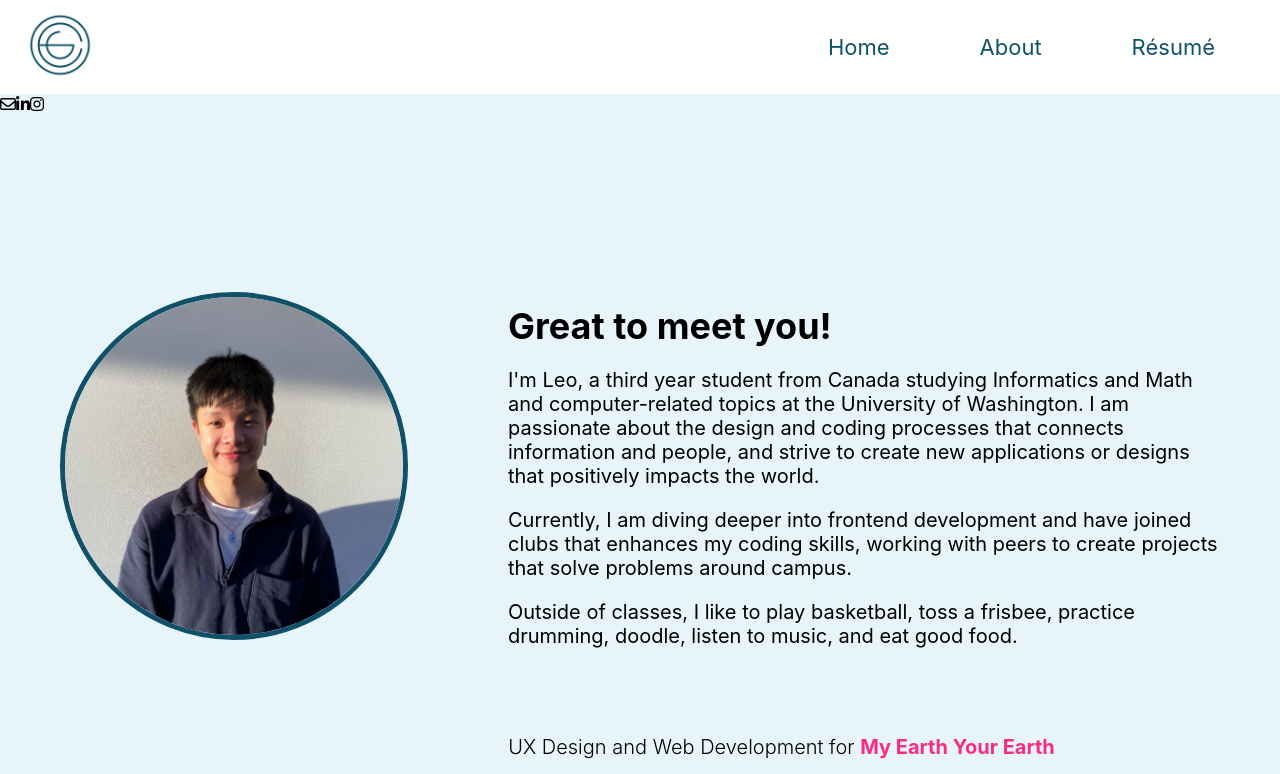
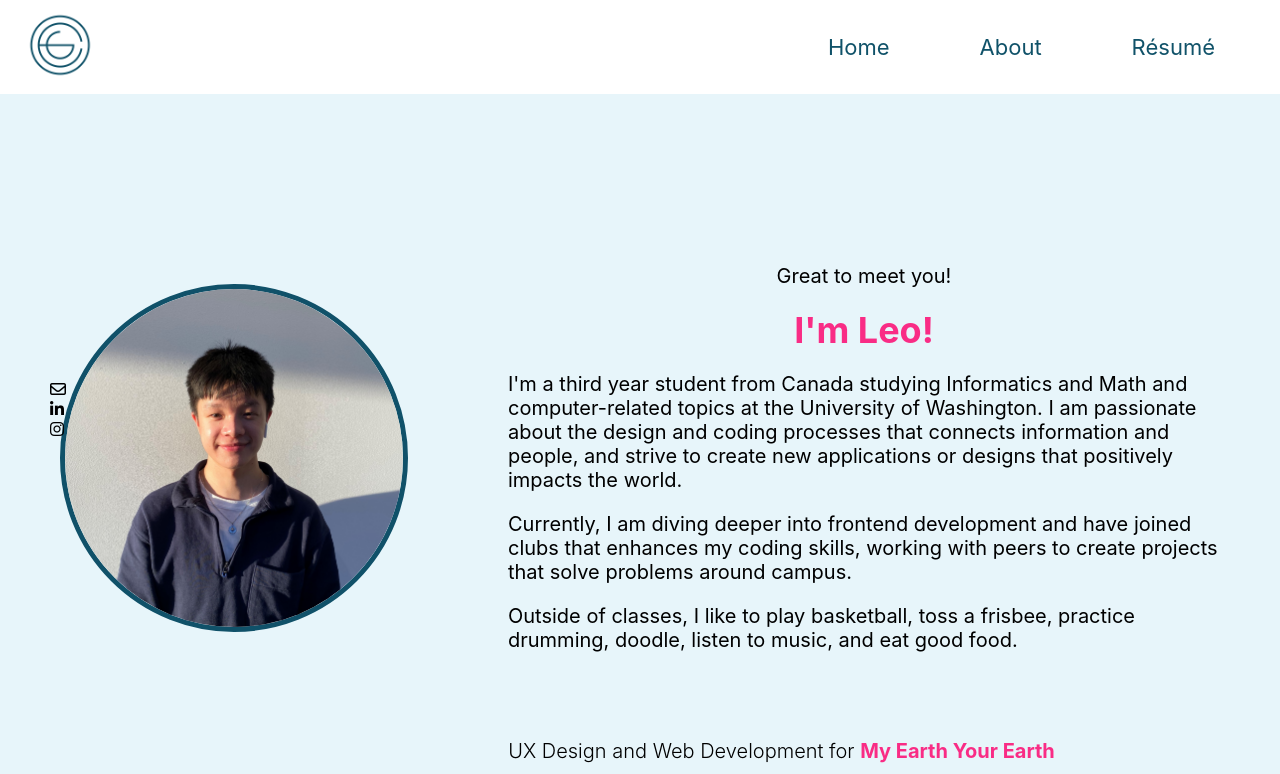
Before and after one commit to leowjli/leo-portfolio, a React (Create React App) app: page /about in a window 1280 px wide. Shown: the top 774 px of the page. Built offline with nearby package versions, Linux system fonts and the light colour scheme.

Commit message:
started adding social css

```diff
--- a/src/components/Introduction.js
+++ b/src/components/Introduction.js
@@ -5,9 +5,10 @@ import React from "react";
       <section className="about">
         <img src="/img/IMG_6671.JPG" alt="me smiling with sunlight on my face casting a glow with beige background" />
         <div>
-          <h1>Great to meet you!</h1>
+          <p className="hi">Great to meet you!</p>
+          <h1 className="greet">I&apos;m Leo!</h1>
           <p>
-            I&apos;m Leo, a third year student from Canada studying Informatics and Math and computer-related topics at the University of Washington. I am passionate about the design and coding processes that connects information and people, and strive to create new applications or designs that positively impacts the world.
+            I&apos;m a third year student from Canada studying Informatics and Math and computer-related topics at the University of Washington. I am passionate about the design and coding processes that connects information and people, and strive to create new applications or designs that positively impacts the world.
           </p>
           <p>
             Currently, I am diving deeper into frontend development and have joined clubs that enhances my coding skills, working with peers to create projects that solve problems around campus.
--- a/src/components/Socials.js
+++ b/src/components/Socials.js
@@ -1,18 +1,27 @@
-import React from "react";
+import React, { useState } from "react";
 import { Link } from "react-router-dom";
 
   function SocialsCard(props) {
     return (
-      <Link to={props.address} className={props.name} target="_blank" />
+      <li className="socials-items"><Link to={props.address} className={props.name} target="_blank" /></li>
     );
   }
 
   export default function Socials() {
+    const [openSocials, setOpenSocials] = useState(false);
+
+    function toggleButton() {
+      setOpenSocials(!openSocials);
+    }
+
     return (
-      <section className="socials">
-        <SocialsCard address={"mailto:leo.wj.li@gmail.com"} name={"gmail"} /><i className="fa-regular fa-envelope" />
-        <SocialsCard address={"https://www.linkedin.com/in/leoli07/"} name={"linkedin"} /><i className="fa-brands fa-linkedin-in" />
-        <SocialsCard address={"https://www.instagram.com/leo.268/"} name={"instagram"} /><i className="fa-brands fa-instagram" />
-      </section>
+      <div className="socials">
+        {/* <button className="share" onClick={toggleButton}><i className="fa-solid fa-share-nodes" /></button> */}
+        <ul className="socials-list">
+          <SocialsCard address={"mailto:leo.wj.li@gmail.com"} name={"gmail"} /><i className="fa-regular fa-envelope" />
+          <SocialsCard address={"https://www.linkedin.com/in/leoli07/"} name={"linkedin"} /><i className="fa-brands fa-linkedin-in" />
+          <SocialsCard address={"https://www.instagram.com/leo.268/"} name={"instagram"} /><i className="fa-brands fa-instagram" />
+        </ul>
+      </div>
     );
   }
--- a/src/css/style.css
+++ b/src/css/style.css
@@ -72,21 +72,26 @@ a, button {
   transform: scaleX(1);
 }
 
-/* .socials {
+.socials {
   position: fixed;
   top: 50%;
-  transform: translateY(-20%);
+  transform: translateY(-40%);
   padding-left: 50px;
 }
 
-.socials a {
+.socials-list {
+  list-style: none;
+  padding: 0;
+}
+
+.social-items {
   display: block;
   text-align: center;
   padding: 10px;
   transition: all 3s ease;
   color: black;
   font-size: 20px;
-} */
+}
 
 .footer {
   text-align: center;
@@ -238,7 +243,6 @@ article, h1, h3, h5 {
 
 .about h1 {
   font-size: 24px;
-  margin-top: 40px;
 }
 
 .about p {
@@ -393,6 +397,10 @@ button a:hover::before {
   .menu li a {
     display: block;
     width: 100%;
+  }
+
+  .about h1, .hi {
+    text-align: center;
   }
 }
 
```
Also changed, not shown: public/img/Cursor.png, public/robots.txt (deleted).
